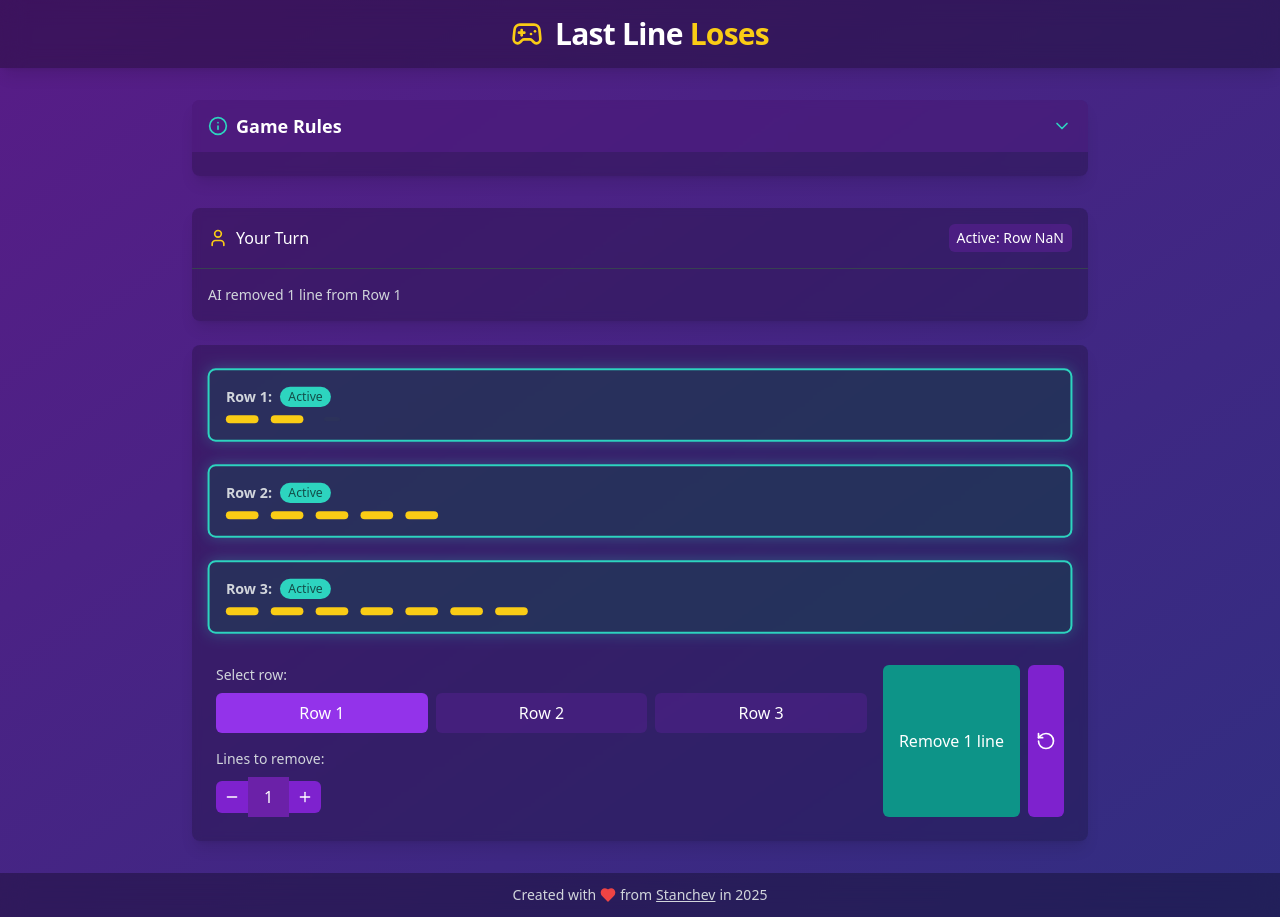
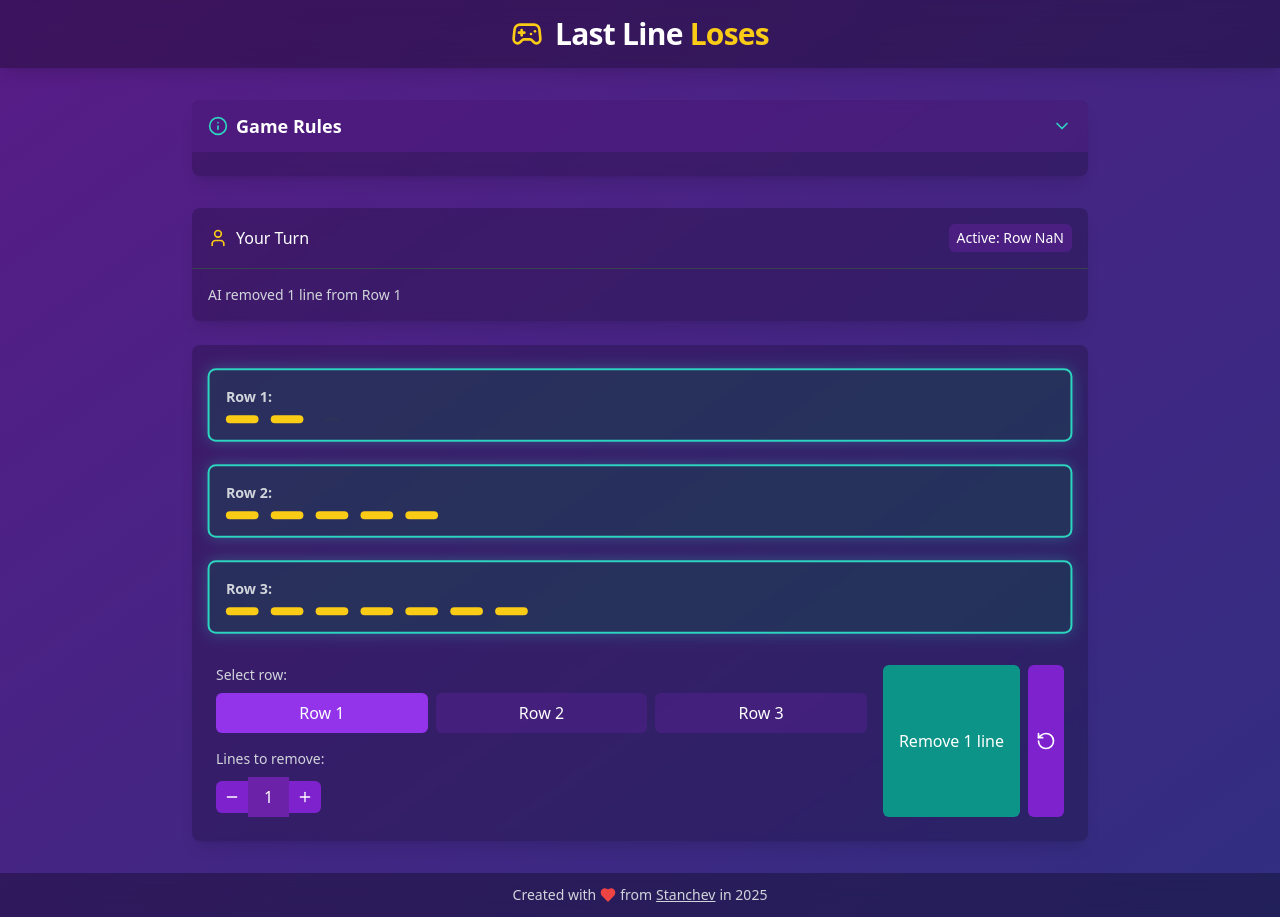
Before and after one commit to stantchev/Last-One-Loses, a React (Vite) app: page / in a window 1280 px wide. Built offline with nearby package versions, Linux system fonts and the light colour scheme.

Commit message:
Update LineRow.tsx
bug fix

```diff
--- a/src/components/LineRow.tsx
+++ b/src/components/LineRow.tsx
@@ -28,16 +28,12 @@ const LineRow: React.FC<LineRowProps> = ({
       }`}
       animate={{
         scale: isActive ? 1.02 : 1,
+        opacity: isCompleted ? 0.5 : 1,
       }}
       transition={{ duration: 0.2 }}
     >
       <div className="flex items-center mb-2">
         <div className="text-sm font-semibold text-gray-300 mr-2">Row {rowIndex + 1}:</div>
-        {isActive && (
-          <div className="text-xs bg-teal-400 text-teal-900 px-2 py-0.5 rounded-full font-medium">
-            Active
-          </div>
-        )}
         {isCompleted && (
           <div className="text-xs bg-gray-600 text-gray-300 px-2 py-0.5 rounded-full font-medium">
             Completed
```
